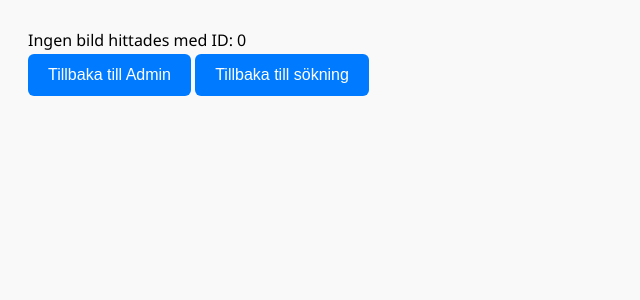
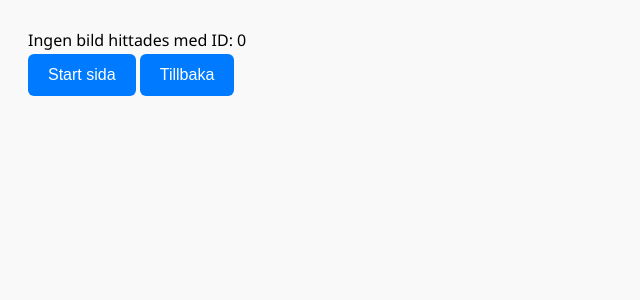
Before and after one commit to AlbinFerati/GIK2PG, a PHP site: page /PHP/get_image.php in a window 1280 px wide. Shown: the top 300 px of the page, without its empty margins (0-640 px from the left). Run offline with PHP 8.4, Linux system fonts and the light colour scheme; data comes from the database, SQL or seed files in the repository.

Commit message:
småfix
Co-authored-by: Sebastian Nordström <Nordstrom94@users.noreply.github.com>
Co-authored-by: Baba Nouch <AlbinFerati@users.noreply.github.com>

```diff
--- a/PHP/edit.php
+++ b/PHP/edit.php
@@ -206,7 +206,7 @@ if(isset($_GET['id'])) {
 }
 ?>
 <!-- <a href="../Admin.html">Gå tillbaka till sökningen</a> -->
-<button onclick="window.location.href='../Admin.html'">Gå tillbaka till sökningen</button>
+<button onclick="window.location.href='../Admin.html'">Start sida</button>
 
 </body>
 </html>
--- a/PHP/get_image.php
+++ b/PHP/get_image.php
@@ -33,8 +33,8 @@ $id = isset($_GET['id']) ? (int)$_GET['id'] : 0;
     }
     ?>
     <div>
-        <button onclick="window.location.href='../admin.html';">Tillbaka till Admin</button>
-        <button onclick="history.back()">Tillbaka till sökning</button>
+        <button onclick="window.location.href='../admin.html';">Start sida</button>
+        <button onclick="history.back()">Tillbaka</button>
     </div>
 </body>
 </html>
--- a/PHP/otp.php
+++ b/PHP/otp.php
@@ -41,7 +41,7 @@ function sendOTPEmail($email, $otp) {
         // Bygg meddelandet
         $message = "Hej!\n\n";
         $message .= "Din engångskod är: $otp\n\n";
-        $message .= "Här är länken till formuläret: [länk]\n\n";
+        $message .= "Här är länken till formuläret: http://localhost:8000/loginOTP.html\n\n";
         $message .= "Om du har frågor eller funderingar, kontakta oss på [mailadress].\n\n";
         $message .= "Med vänliga hälsningar,\nAnpassarna";
 
--- a/PHP/remove.php
+++ b/PHP/remove.php
@@ -23,4 +23,4 @@ if(isset($_GET['id'])) {
 
 ?>
 <br>
-    <a href="../Admin.html">Gå tillbaka till sökningen</a>
+<button onclick="window.location.href='../admin.html';">Start sida</button>
--- a/PHP/spara.php
+++ b/PHP/spara.php
@@ -108,7 +108,7 @@ if (isset($_POST['fnamn'])) {
 
     // Kör frågan
     if ($stmt->execute()) {
-        echo "Data har sparats/uppdaterats.";
+        echo "Din uppgifter har sparats. Tack för att du tog dig tiden att fylla i detta forumlär. Vi kommer att höra av oss inom kort.";
 
         sendUserDetailsEmail($fnamn, $enamn, $telnr, $mail);
     } else {
```
